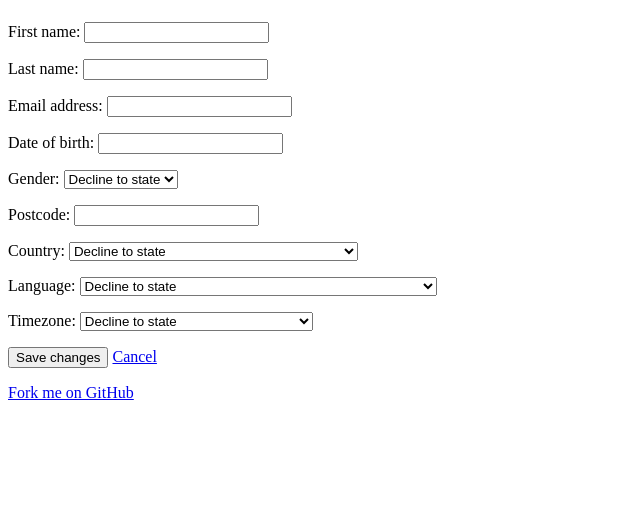
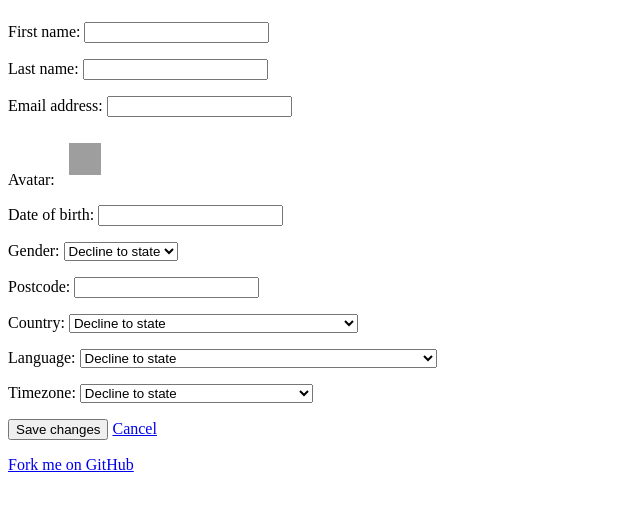
Before and after one commit to sivy/idact-identity, a Django app: template identity/templates/registration/edit_profile.html in a window 1280 px wide. Shown: the part 160-671 px from the top of the page, without its empty margins (0-640 px from the left). Run offline with Django 3.2, Linux system fonts and the light colour scheme; tables that the repository leaves empty hold one stand-in row (values such as "Sample post"); the template is opened without the code that fills it: values that come from a table or form of the project are taken from there, most other values are stand-ins (such as "Sample title", 1, 10 or a date in 2020); parts of the project's set-up code (start-up, migrations or seed data) failed here and were passed over; grey boxes are pictures that could not be loaded.

Commit message:
Avatars yay

```diff
--- a/identity/models.py
+++ b/identity/models.py
@@ -24,6 +24,7 @@ TOKEN_CHARS = string.letters + string.digits + string.digits
 class Profile(models.Model):
 
     user = models.ForeignKey(User, unique=True)
+    avatar = models.CharField(max_length=255)
     dob = models.DateField("Date of birth", blank=True, null=True)
     gender = models.CharField(max_length=1, blank=True)
     postcode = models.CharField(max_length=10, blank=True)
--- a/identity/templates/profile.html
+++ b/identity/templates/profile.html
@@ -23,7 +23,7 @@
 
     <div class="span-24 last">
         <h1 id="profile-name">
-            <img src="{% url static path="avatars/waffle_32.png" %}" width="32" height="32">
+            <img src="{% if profile_user.get_profile.avatar %}{{ profile_user.get_profile.avatar }}{% else %}{% url static path="avatars/waffle_32.png" %}{% endif %}" width="32" height="32">
 
             {% if profile_user.first_name %}
                 {{ profile_user.first_name }} {{ profile_user.last_name }}
--- a/identity/templates/registration/edit_profile.html
+++ b/identity/templates/registration/edit_profile.html
@@ -8,6 +8,12 @@
 #ui-datepicker-div {
     display: none;
     font-size: 0.8em;
+}
+.field-avatar img {
+    padding: 10px;
+}
+.field-avatar img.selected {
+    background: #69c2e3;
 }
 </style>
 {% endblock %}
@@ -21,7 +27,23 @@
 
         <form method="POST" action="{% url identity.views.edit_profile %}">
             {{ user_form.as_p }}
-            {{ profile_form.as_p }}
+
+            {% for field in profile_form %}
+                <p class="pkg">
+                    <label for="id_{{ field.html_name }}">{{ field.label }}:</label>
+                    {% ifequal field.html_name "avatar" %}
+                        <span id="field-avatar-{{ field.html_name }}" class="field-input field-avatar">
+                            <input type="hidden" id="id_{{ field.html_name }}" name="{{ field.html_name }}" value="{{ current_avatar }}">
+                            {% for choice in avatar_choices %}
+                                <img src="{{ choice }}" {% ifequal choice current_avatar %}class="selected"{% endifequal %} width="32" height="32" alt="">
+                            {% endfor %}
+                        </span>
+                    {% else %}
+                        <span class="field-input">{{ field }}</span>
+                    {% endifequal %}
+                </p>
+            {% endfor %}
+
             <p class="buttons">
                 <input type="submit" value="Save changes">
                 <a href="{% url home %}">Cancel</a>
@@ -34,6 +56,15 @@
             $('#id_dob').datepicker({
                 changeYear: true,
             });
+
+            $('form .field-avatar img').click(function () {
+                var img = $(this);
+                var span = img.parent();
+                span.children('input').attr('value', img.attr('src'));
+                span.children('.selected').removeClass('selected');
+                img.addClass('selected');
+            });
+
         });
     </script>
 
```
Also changed, not shown: identity/views.py (+7 -0 lines), static/avatars/Frank_32.png (added), static/avatars/Pete_32.png (added), static/avatars/blueberry_puzzled_32.png (added), static/avatars/necktie_32.png (added), static/avatars/orange_with-it_32.png (added), static/avatars/smiley_32.png (added), static/avatars/strawberry_happy_32.png (added), static/avatars/watermelon_grumpy_32.png (added).
